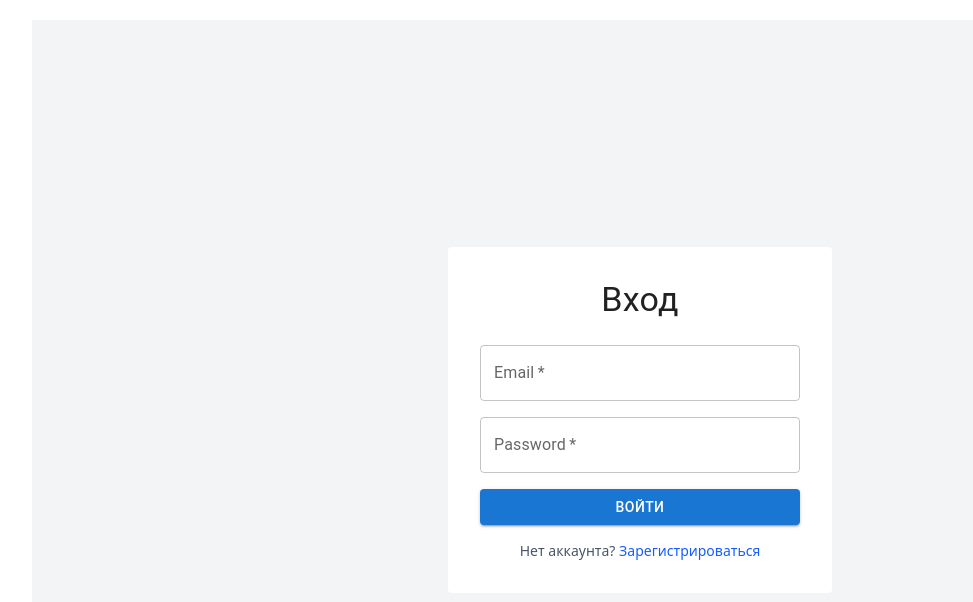
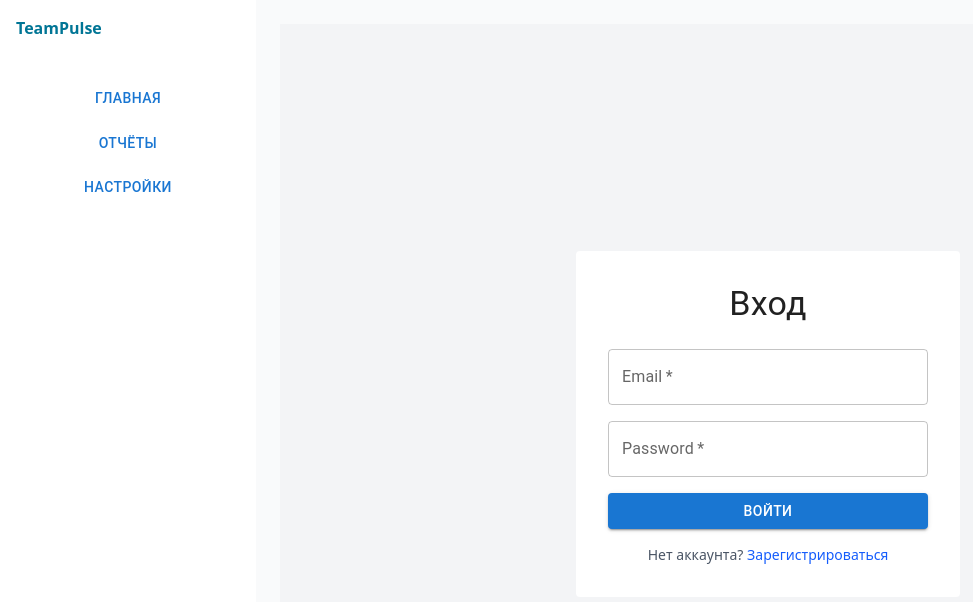
Before and after one commit to EviLCaT12/TeamPulse.Frontend, a React (Vite) app: page /login in a window 1280 px wide. Shown: the top 602 px of the page, without its empty margins (0-973 px from the left). Built offline with nearby package versions, Linux system fonts and the light colour scheme.

Commit message:
add sidebar

```diff
--- /dev/null
+++ b/src/app/routes.tsx
@@ -0,0 +1,7 @@
+export const ROUTES = {
+  ROOT: '/',
+  LOGIN: '/login',
+  REGISTRATION: '/registration',
+  TEAM_PULSE: '/team-pulse',
+  TEAMS: '/teams',
+}
--- a/src/components/ContentBlock.tsx
+++ b/src/components/ContentBlock.tsx
@@ -1,4 +1,4 @@
-import type { Props } from "./RoorLayout"
+import type { Props } from "./RootLayout"
 
 export const ContentBlock = (props: Props) => {
     return (
--- a/src/components/RoorLayout.tsx
+++ /dev/null
@@ -1,19 +0,0 @@
-import { Outlet } from "react-router-dom";
-import { ContentBlock } from "./ContentBlock";
-import type React from "react";
-
-export type Props = {
-    children: React.ReactNode;
-};
-
-export function RootLayout() {
-    return (
-        <div className="h-screen flex flex-col">
-            <main className="flex flex-col h-full px-2 sm:px-8 py-2 sm:py-5">
-                <ContentBlock>
-                    <Outlet />
-                </ContentBlock>
-            </main>
-        </div>
-    );
-}
--- /dev/null
+++ b/src/components/RootLayout.tsx
@@ -0,0 +1,18 @@
+import { Outlet } from "react-router-dom";
+import type React from "react";
+import { Sidebar } from "./SideBar";
+
+export type Props = {
+    children: React.ReactNode;
+};
+
+export function RootLayout() {
+    return (
+        <div className="flex flex-row h-screen">
+            <Sidebar/>
+            <main className="flex-1 bg-gray-50 p-6">
+                <Outlet />
+            </main>
+        </div>
+    );
+}
--- /dev/null
+++ b/src/components/Sidebar.tsx
@@ -0,0 +1,33 @@
+import { Button } from "@mui/material";
+import { NavLink } from "react-router";
+
+export function Sidebar() {
+    const navItems = [
+        { label: 'Главная', to: '/dashboard' },
+        { label: 'Отчёты',  to: '/reports' },
+        { label: 'Настройки', to: '/settings' },
+    ]
+
+
+    return (
+        <aside className="flex flex-col p-4 w-64 h-full bg-white ">
+            <NavLink to={"/"} className="text=2xl font-bold text-cyan-700 mb-10">TeamPulse</NavLink>
+            <div className="flex flex-col gap-2">
+                {navItems.map((item) => (
+                    <NavLink
+                        key={item.to}
+                        to={item.to}
+                        className={({isActive}) =>
+                            isActive
+                            ? 'text-white bg-cyan-700 rounded-md'
+                            : 'text-cyan-700 hover:bg-cyan-100 rounded-md'
+                        }>
+                            <Button fullWidth className="justify-start normal-case w-full text-left">
+                                {item.label}
+                            </Button>
+                    </NavLink>
+                ))}
+            </div>
+        </aside>
+    )
+}
--- a/src/pages/404/NotFoundPage.tsx
+++ b/src/pages/404/NotFoundPage.tsx
@@ -1,5 +1,6 @@
 import { Button, Typography } from "@mui/material";
 import { useNavigate } from "react-router";
+import { ROUTES } from "../../app/routes";
 
 
 export function NotFound() {
@@ -26,7 +27,7 @@ export function NotFound() {
             <Button
                 variant="contained"
                 size="large"
-                onClick={() => navigate('/')}>
+                onClick={() => navigate(ROUTES.ROOT)}>
                     Вернуться на главную
             </Button>
         </div>
--- a/src/pages/Login/LoginPage.tsx
+++ b/src/pages/Login/LoginPage.tsx
@@ -1,4 +1,5 @@
 import { Button, Paper, TextField, Typography } from "@mui/material";
+import { ROUTES } from "../../app/routes";
 
 
 export function Login(){
@@ -17,7 +18,7 @@ export function Login(){
                         <Button variant="contained" className="primary" fullWidth> Войти</Button>
                     </form>
                     <div className="mt-4 text-center text-sm text-gray-600">
-                        Нет аккаунта? <a href={"/registration"} className="text-blue-600 hover:underline">Зарегистрироваться</a>
+                        Нет аккаунта? <a href={ROUTES.REGISTRATION} className="text-blue-600 hover:underline">Зарегистрироваться</a>
                     </div>
             </Paper>
         </div>
--- a/src/pages/Registration/RegistrationPage.tsx
+++ b/src/pages/Registration/RegistrationPage.tsx
@@ -1,4 +1,5 @@
 import { Button, Paper, TextField, Typography } from "@mui/material";
+import { ROUTES } from "../../app/routes";
 
 
 export function Registration() {
@@ -21,7 +22,7 @@ export function Registration() {
                         <Button variant="contained" className="primary" fullWidth>Зарегистрироваться</Button>
                     </form>
                     <div className="mt-4 text-center text-sm text-gray-600">
-                        Уже есть аккаунт? <a href="/login" className="text-blue-600 hover:underline">Войти</a>
+                        Уже есть аккаунт? <a href={ROUTES.LOGIN} className="text-blue-600 hover:underline">Войти</a>
                         </div>
                 </Paper>
         </div>
```
Also changed, not shown: src/app/router.tsx (+5 -12 lines).
